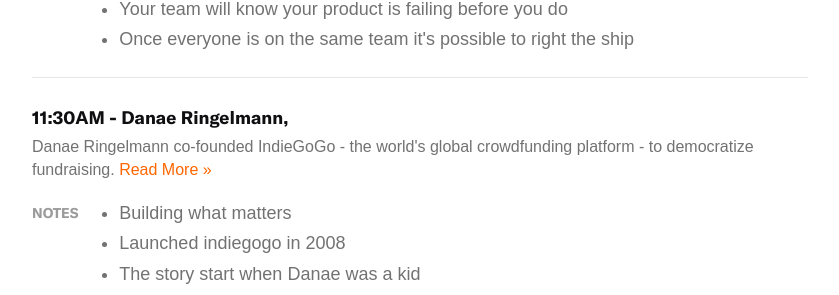
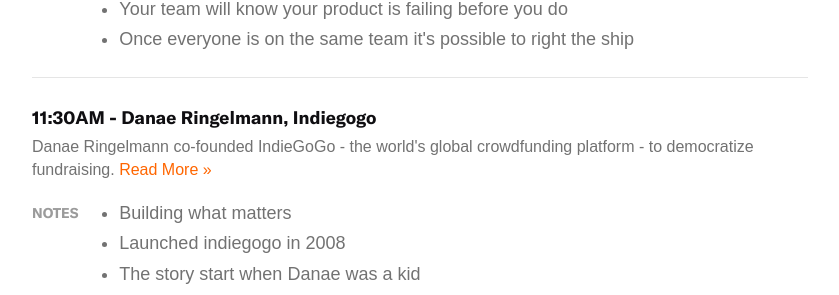
Before and after one commit to rr1000/rrich.io-01, a Jekyll site: the page built from startup-school-notes.html, in a window 1280 px wide and 900 px high, scrolled down 2350 px. Shown: the part 154-449 px from the top of the window, without its empty margins (422-1261 px from the left). Built offline with Jekyll 4.4.1, drawn with Linux system fonts in a browser that asks for light colours; some web fonts are replaced.

Commit message:
Adding company for Indiegogo

```diff
--- a/_data/startup-school.yml
+++ b/_data/startup-school.yml
@@ -73,7 +73,7 @@
     bio: "Danae Ringelmann co-founded IndieGoGo - the world's global crowdfunding platform - to democratize fundraising."
     biolink: http://www.crunchbase.com/person/danae-ringelmann
     subhead:
-    company:
+    company: Indiegogo
     notes:
       - point: "Building what matters"
       - point: "Launched indiegogo in 2008"
```
